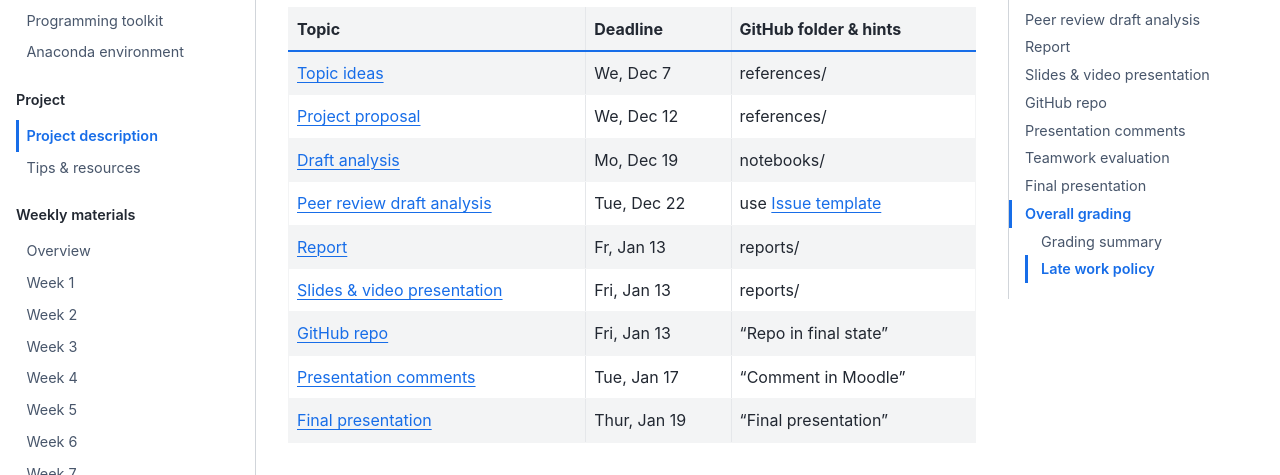
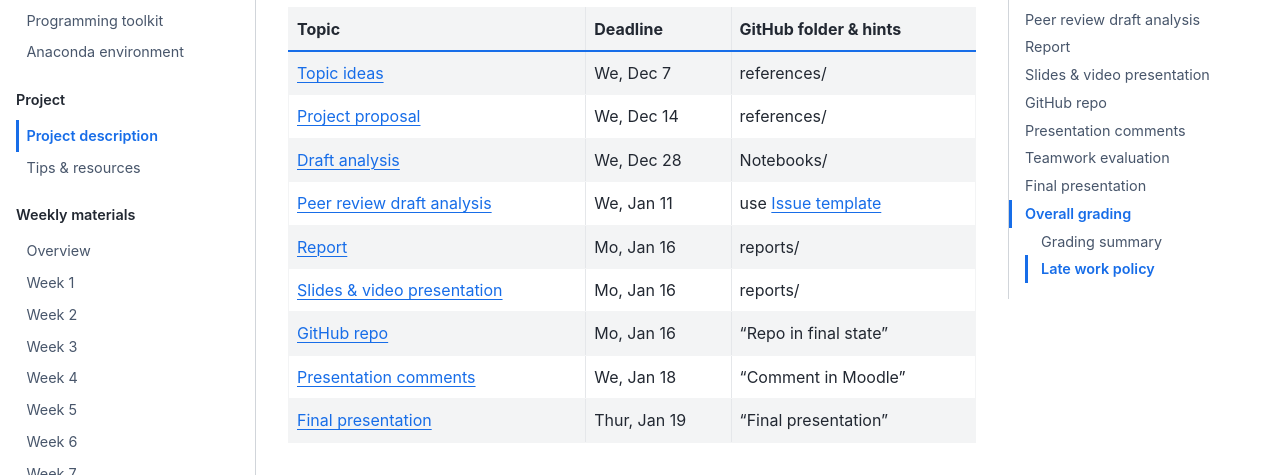
Before and after one commit to as-ws22/website, a Jupyter Book: the page built from docs/project-description.md, in a window 1280 px wide and 900 px high. Shown: the part 209-684 px from the top of the window. Built offline with Jupyter Book 1.0.4 settings and Sphinx 7.4.7 and the Sphinx Book theme 1.1.4, drawn with Linux system fonts in a browser that asks for light colours; comment, search, counter and statistics services are not loaded.

Commit message:
Update project-description.md

```diff
--- a/docs/project-description.md
+++ b/docs/project-description.md
@@ -6,13 +6,13 @@
 | Topic                 | Deadline      | GitHub folder & hints |
 | ---                   | ---           |  ---                  |
 |[](topic-ideas)        | We, Dec 7    | references/           |
-|[](project-proposal)   | We, Dec 12     | references/           |
-|[](draft-analysis)     | Mo, Dec 19    | notebooks/            |
-|[](peer-review-draft)  | Tue, Dec 22    | use [](issue-template)|
-|[](report)             | Fr, Jan 13    | reports/              |
-|[](slides-video)       | Fri, Jan 13   | reports/              |
-|[](github-repo)        | Fri, Jan 13   | "Repo in final state" |
-|[](comments)           | Tue, Jan 17   | "Comment in Moodle"   |
+|[](project-proposal)   | We, Dec 14     | references/           |
+|[](draft-analysis)     | We, Dec 28    | Notebooks/            |
+|[](peer-review-draft)  | We, Jan 11    | use [](issue-template)|
+|[](report)             | Mo, Jan 16    | reports/              |
+|[](slides-video)       | Mo, Jan 16   | reports/              |
+|[](github-repo)        | Mo, Jan 16   | "Repo in final state" |
+|[](comments)           | We, Jan 18   | "Comment in Moodle"   |
 |[](presentation)       | Thur, Jan 19  | "Final presentation"  |
 
 
```
